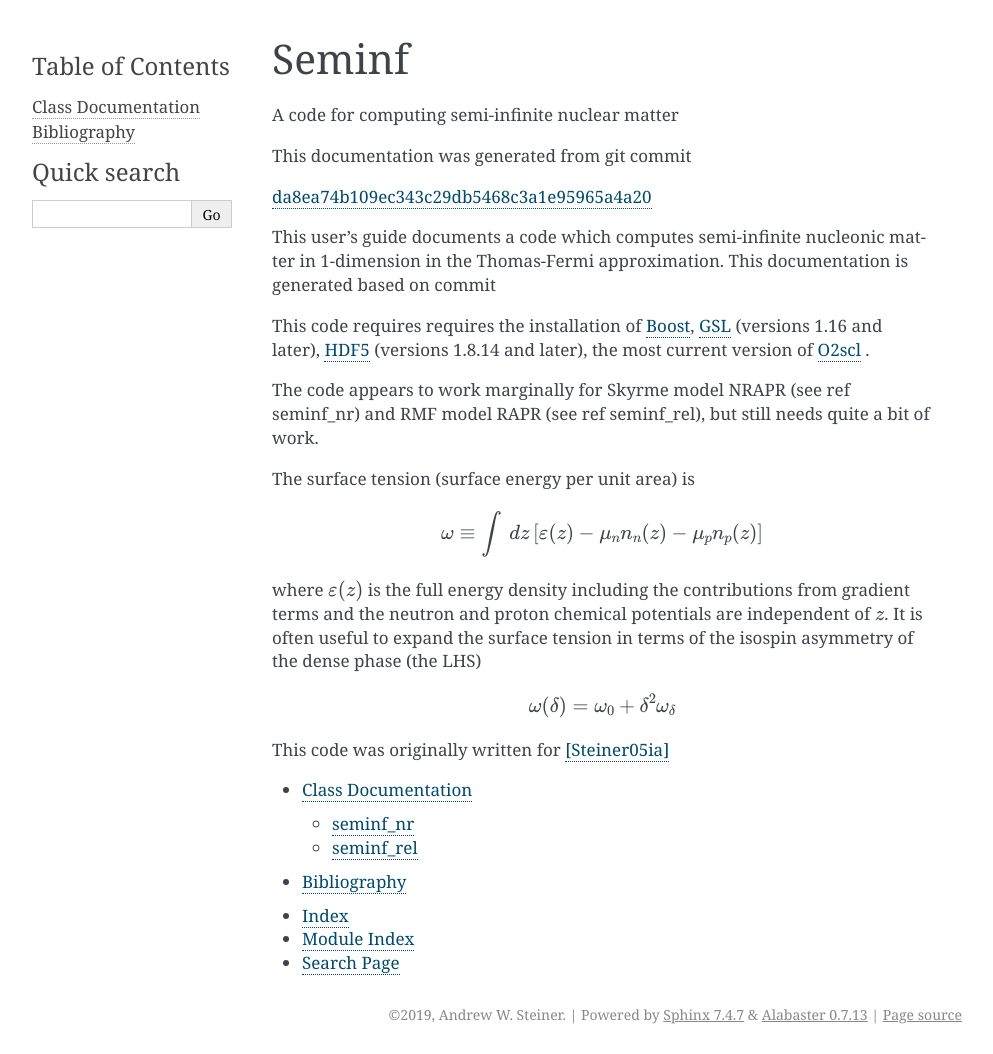
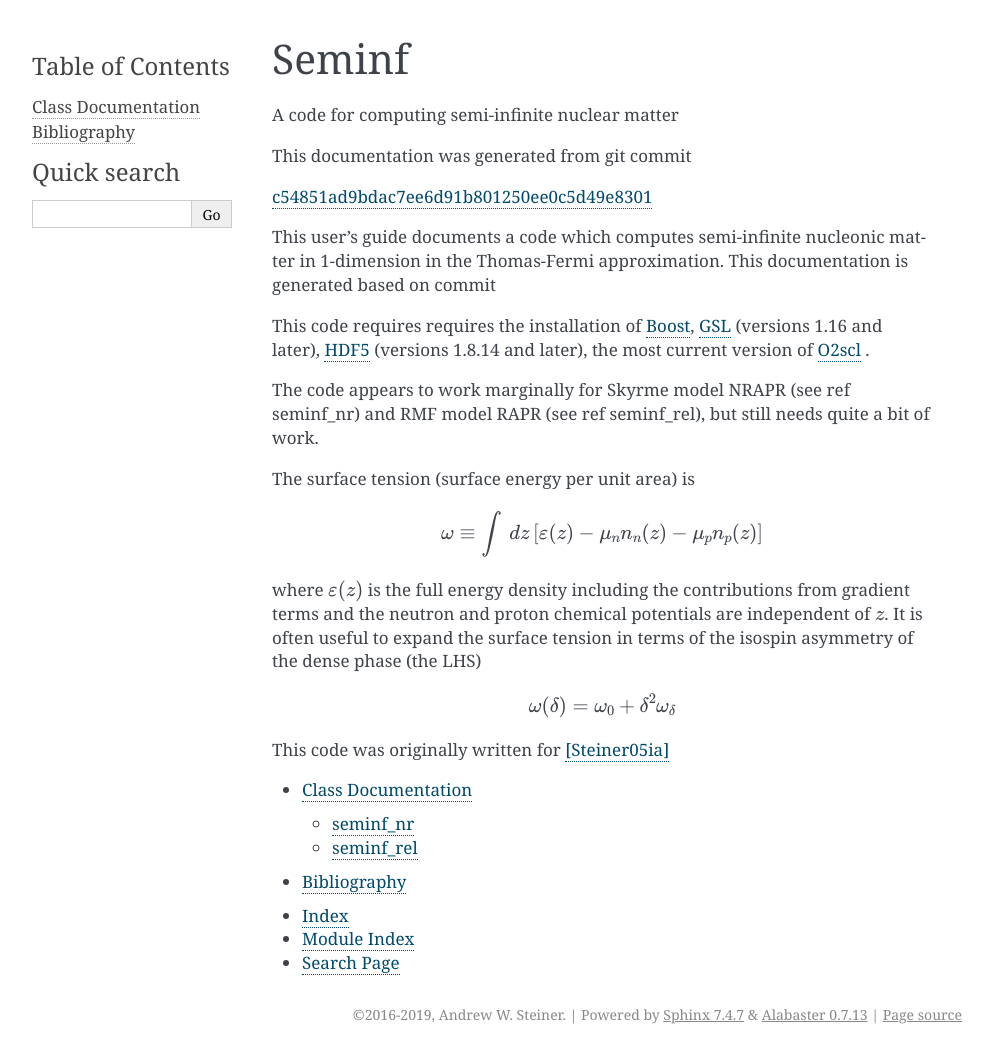
Before and after one commit to awsteiner/seminf, a Sphinx documentation site: the page built from sphinx/index.rst, in a window 1280 px wide. Shown: the whole page, without its empty margins (148-1141 px from the left). Built offline with Sphinx 7.4.7, drawn with Linux system fonts in a browser that asks for light colours.

Commit message:
Updated sphinx copyright notice.

```diff
--- a/sphinx/commit.rst
+++ b/sphinx/commit.rst
@@ -1 +1 @@
-`da8ea74b109ec343c29db5468c3a1e95965a4a20 <http://github.com/awsteiner/seminf/tree/da8ea74b109ec343c29db5468c3a1e95965a4a20>`_
+`c54851ad9bdac7ee6d91b801250ee0c5d49e8301 <http://github.com/awsteiner/seminf/tree/c54851ad9bdac7ee6d91b801250ee0c5d49e8301>`_
--- a/sphinx/conf.py
+++ b/sphinx/conf.py
@@ -56,7 +56,7 @@ master_doc = 'index'
 
 # General information about the project.
 project = 'seminf'
-copyright = '2019, Andrew W. Steiner'
+copyright = '2016-2019, Andrew W. Steiner'
 author = 'Andrew W. Steiner'
 
 # The version info for the project you're documenting, acts as replacement for
```
